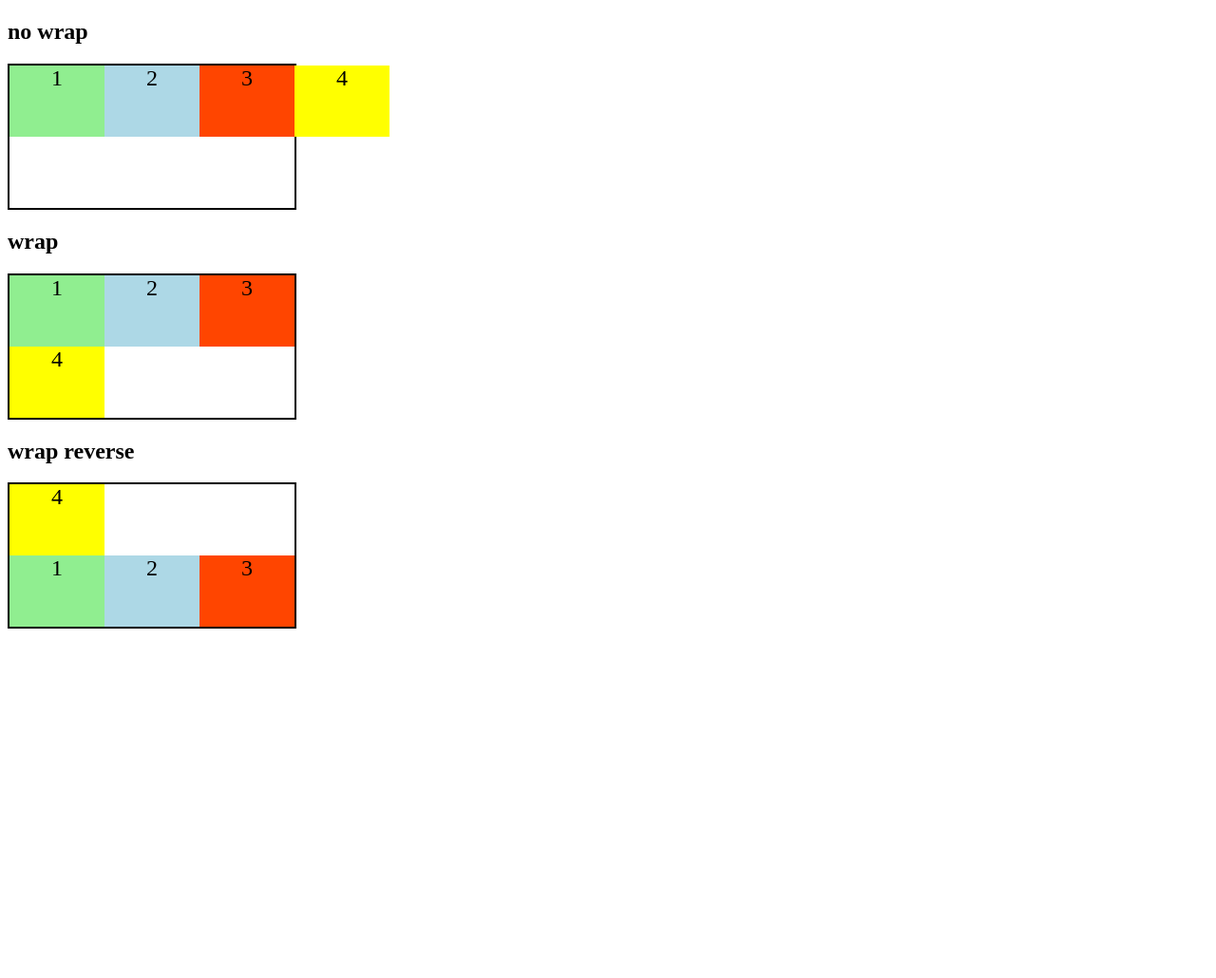
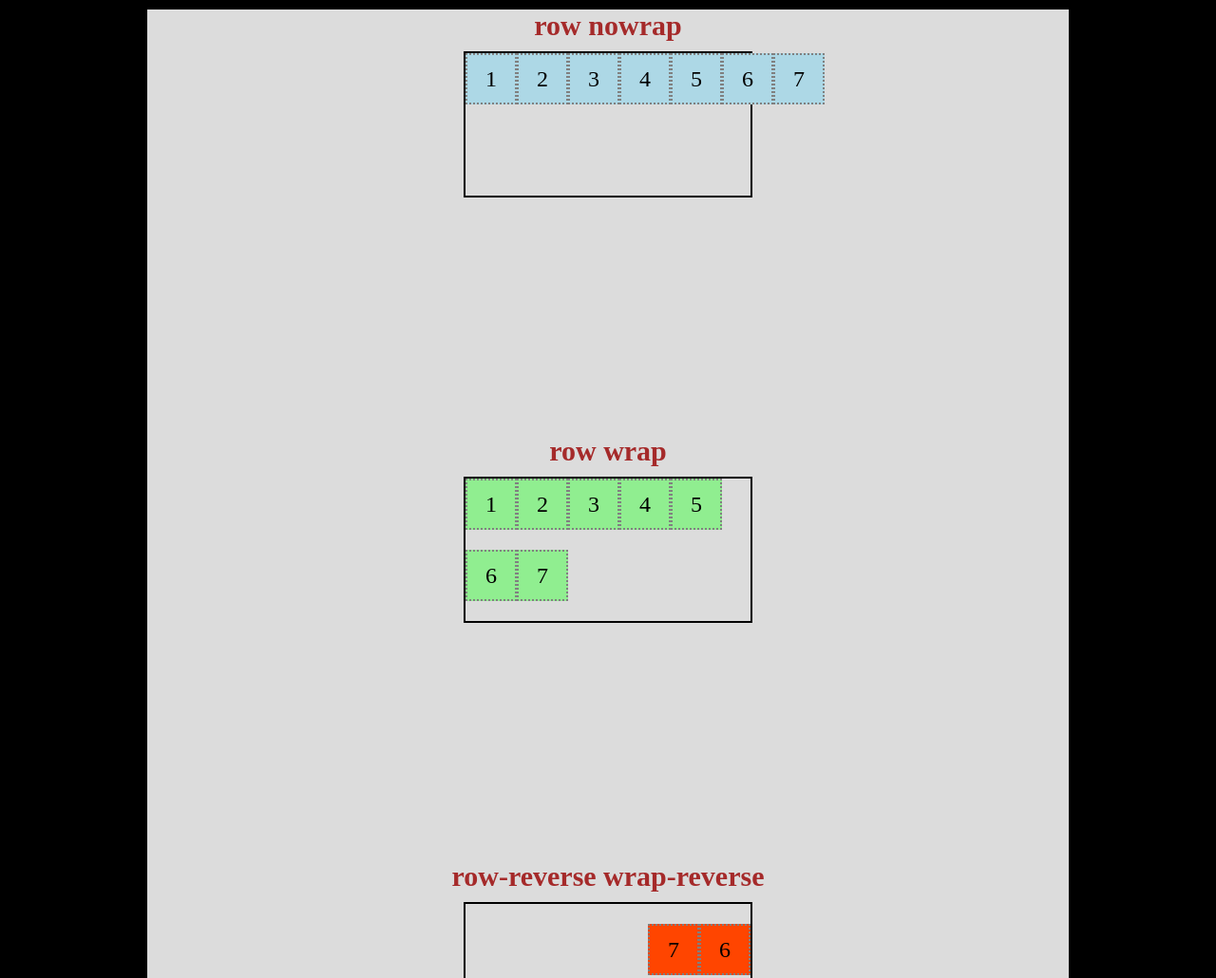
Before and after one commit to Junior-light/Flexbox, a plain HTML site: page flexbox4_flex flow/index.html in a window 1280 px wide. Shown: the top 1030 px of the page at 95% size. Before the commit the page ends 800 px from the top, so only its background shows below. Drawn offline with Linux system fonts and the light colour scheme.

Commit message:
Aprendendo Flexbox

```diff
--- a/flexbox4_flex flow/css/style.css
+++ b/flexbox4_flex flow/css/style.css
@@ -1,3 +1,12 @@
+/*set do style padrão*/
+body{
+    margin: 0 auto;
+    padding: 0 15px;
+    max-width:1000px;
+    box-sizing: border-box;
+    background-color: black;
+}
+
 /*classes somente para cor*/
 .blue{
     background-color: lightblue;
@@ -15,32 +24,58 @@
     background-color: yellow;
 }
 
-
-/*nowrap*/
-.nowrap{
-    flex-wrap: nowrap;
+section{
+    width: 100%;
+    padding-bottom: 100px;
+    text-align: center;
+    background-color: gainsboro;
 }
 
-/*wrap*/
-.wrap{
-    flex-wrap: wrap;
-}
-
-/*wrap-reverse*/
-.wrap-reverse{
-    flex-wrap: wrap-reverse;
+section h2{
+    font-size: 30px;
+    margin: 10px 0;
+    color: brown;
 }
 
 .flex-container{
     display: flex;
     height: 150px;
-    max-width: 300px;
+    width: 300px;
+    margin: 0 auto 250px auto;
     border: 2px solid black;
 }
 
 .item{
     font-size: 24px;
-    height: 50%;
+    height: 50px;
+    line-height: 50px;
     text-align: center;
-    min-width: 100px;
+    max-width: 50px;
+    min-width: 50px;
+    border: 2px dotted grey;
 }
+
+
+/*utilizando o flex-flow*/
+.row_nowrap{
+    flex-flow: row nowrap;
+}
+
+.row_wrap{
+    flex-flow: row wrap;
+}
+.row-reverse_wrap-reverse{
+    flex-flow: row-reverse wrap-reverse;
+}
+
+.column_nowrap{
+    flex-flow: column nowrap;
+}
+
+.column_wrap{
+    flex-flow: column wrap;
+}
+
+.column-reverse_wrap-reverse{
+    flex-flow: column-reverse wrap-reverse;
+}
--- a/flexbox4_flex flow/index.html
+++ b/flexbox4_flex flow/index.html
@@ -5,41 +5,89 @@
     <meta http-equiv="X-UA-Compatible" content="IE=edge">
     <meta name="viewport" content="width=device-width, initial-scale=1.0">
     <link rel="stylesheet" href="css/style.css">
-    <title>Flexbox</title>
+    <title>Flex-flow</title>
 </head>
 <body>
 
     <section>
 
-        <h2>no wrap</h2>
-        <div class="flex-container nowrap">
+        <h2>row nowrap</h2>
+        <div class="flex-container row_nowrap">
+
+            <div class="item blue">1</div>
+            <div class="item blue">2</div>
+            <div class="item blue">3</div>
+            <div class="item blue">4</div>
+            <div class="item blue">5</div>
+            <div class="item blue">6</div>
+            <div class="item blue">7</div>
+
+        </div><!--flex-container row_nowrap-->
+
+        <h2>row wrap</h2>
+        <div class="flex-container row_wrap">
 
             <div class="item green">1</div>
+            <div class="item green">2</div>
+            <div class="item green">3</div>
+            <div class="item green">4</div>
+            <div class="item green">5</div>
+            <div class="item green">6</div>
+            <div class="item green">7</div>
+
+        </div><!--flex-container row_wrap-->
+
+        <h2>row-reverse wrap-reverse</h2>
+        <div class="flex-container row-reverse_wrap-reverse">
+
+            <div class="item orange">1</div>
+            <div class="item orange">2</div>
+            <div class="item orange">3</div>
+            <div class="item orange">4</div>
+            <div class="item orange">5</div>
+            <div class="item orange">6</div>
+            <div class="item orange">7</div>
+
+        </div><!--flex-container row-reverse_wrap-reverse-->
+
+        <h2>column nowrap</h2>
+        <div class="flex-container column_nowrap">
+
+            <div class="item blue">1</div>
             <div class="item blue">2</div>
-            <div class="item orange">3</div>
-            <div class="item yellow">4</div>
+            <div class="item blue">3</div>
+            <div class="item blue">4</div>
+            <div class="item blue">5</div>
+            <div class="item blue">6</div>
+            <div class="item blue">7</div>
 
-        </div><!--flex-container nowrap-->
+        </div><!--flex-container column_nowrap-->
 
-        <h2>wrap</h2>
-        <div class="flex-container wrap">
+        <h2>column_wrap</h2>
+        <div class="flex-container column_wrap">
 
             <div class="item green">1</div>
-            <div class="item blue">2</div>
+            <div class="item green">2</div>
+            <div class="item green">3</div>
+            <div class="item green">4</div>
+            <div class="item green">5</div>
+            <div class="item green">6</div>
+            <div class="item green">7</div>
+
+        </div><!--flex-container column_wrap-->
+
+        <h2>column-reverse_wrap-reverse</h2>
+        <div class="flex-container column-reverse_wrap-reverse">
+
+            <div class="item orange">1</div>
+            <div class="item orange">2</div>
             <div class="item orange">3</div>
-            <div class="item yellow">4</div>
+            <div class="item orange">4</div>
+            <div class="item orange">5</div>
+            <div class="item orange">6</div>
+            <div class="item orange">7</div>
 
-        </div><!--flex-container wrap-->
-
-        <h2>wrap reverse</h2>
-        <div class="flex-container wrap-reverse">
-
-            <div class="item green">1</div>
-            <div class="item blue">2</div>
-            <div class="item orange">3</div>
-            <div class="item yellow">4</div>
-
-        </div><!--flex-container wrap-reverse-->
+        </div><!--flex-container column-reverse_wrap-reverse-->
 
     </section>
 
```
Also changed, not shown: 2 other files.
